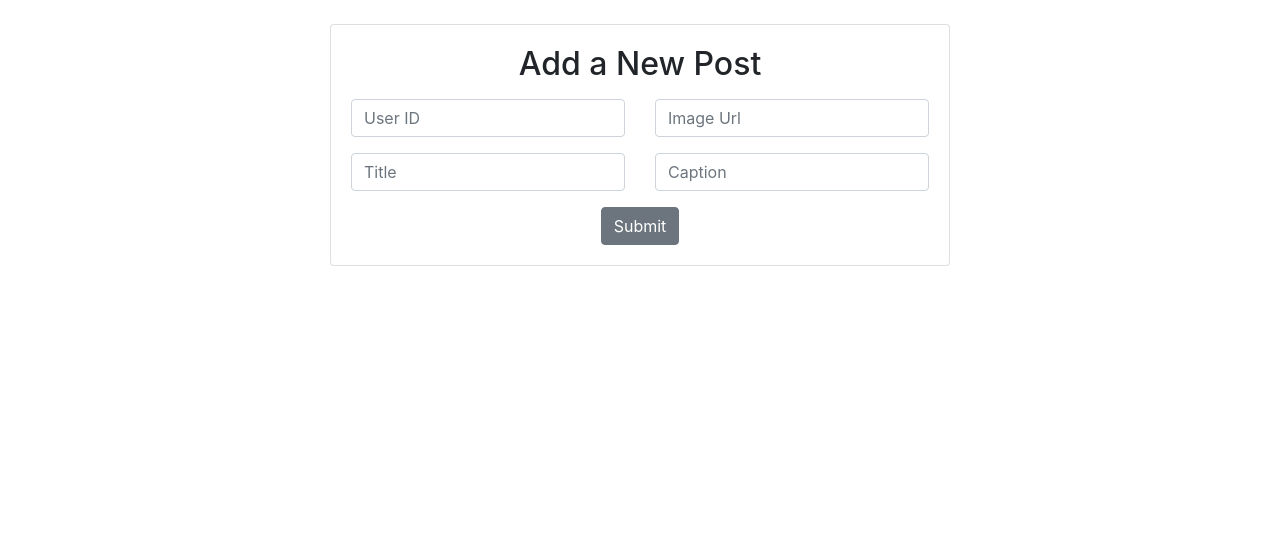
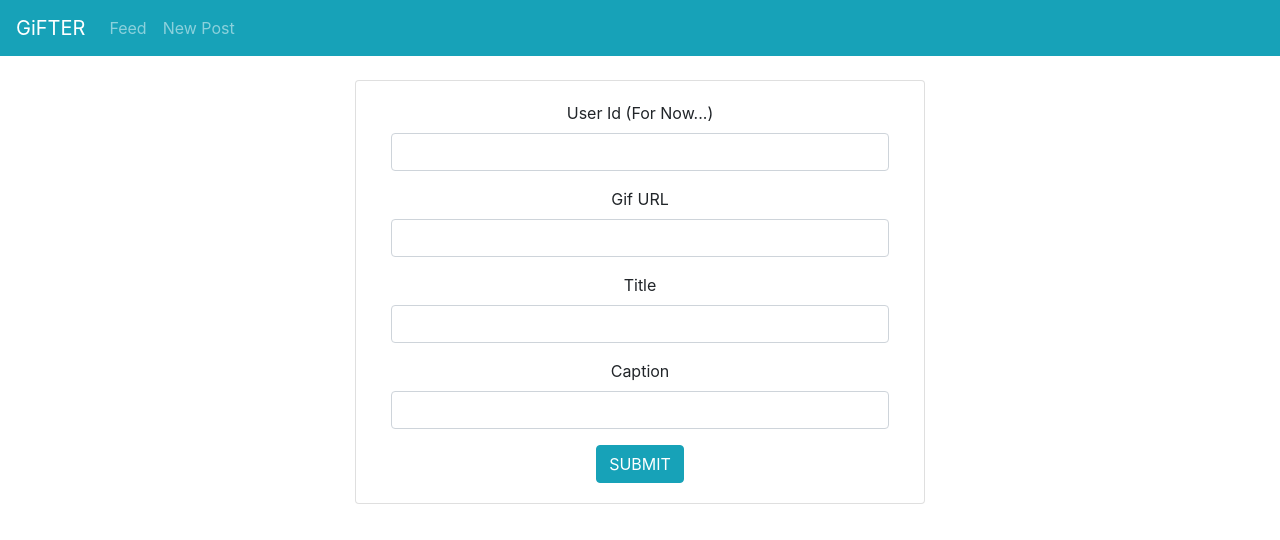
Before and after one commit to mjmccann90/Gifter, a React (Create React App) app in the folder Gifter/client/: page /posts/add in a window 1280 px wide. Shown: the top 540 px of the page. Built offline with nearby package versions, Linux system fonts and the light colour scheme.

Commit message:
modified a series of components

```diff
--- a/Gifter/client/src/App.js
+++ b/Gifter/client/src/App.js
@@ -3,12 +3,14 @@
 import "./App.css";
 import ApplicationViews from "./components/ApplicationViews";
 import { PostProvider } from "./providers/PostProvider";
+import Header from "./components/Header";
 
 function App() {
   return (
     <div className="App">
       <Router>
         <PostProvider>
+          <Header />
           <ApplicationViews />
         </PostProvider>
       </Router>
--- /dev/null
+++ b/Gifter/client/src/components/Header.js
@@ -0,0 +1,26 @@
+import React from "react";
+import { Link } from "react-router-dom";
+
+const Header = () => {
+  return (
+    <nav className="navbar navbar-expand navbar-dark bg-info">
+      <Link to="/" className="navbar-brand">
+        GiFTER
+      </Link>
+      <ul className="navbar-nav mr-auto">
+        <li className="nav-item">
+          <Link to="/" className="nav-link">
+            Feed
+          </Link>
+        </li>
+        <li className="nav-item">
+          <Link to="/posts/add" className="nav-link">
+            New Post
+          </Link>
+        </li>
+      </ul>
+    </nav>
+  );
+};
+
+export default Header;
--- a/Gifter/client/src/components/PostForm.js
+++ b/Gifter/client/src/components/PostForm.js
@@ -1,85 +1,78 @@
 import React, { useState, useContext } from "react";
-import { PostContext } from "../providers/PostProvider";
 import {
   Form,
   FormGroup,
-  Input,
   Card,
   CardBody,
-  Col,
+  Label,
+  Input,
   Button,
 } from "reactstrap";
+import { PostContext } from "../providers/PostProvider";
+import { useHistory } from "react-router-dom";
 
 const PostForm = () => {
-const {addPost, getAllPosts} = useContext(PostContext);
+  const { addPost } = useContext(PostContext);
+  const [userProfileId, setUserProfileId] = useState("");
+  const [imageUrl, setImageUrl] = useState("");
   const [title, setTitle] = useState("");
   const [caption, setCaption] = useState("");
-const [imageUrl, setImageUrl] = useState("");
-const [userProfileId, setUserProfileId] = useState("");
 
-const submit = (event) => {
-    event.preventDefault();
+  // Use this hook to allow us to programatically redirect users
+  const history = useHistory();
 
-    const post = { title, caption, imageUrl, userProfileId};
+  const submit = (e) => {
+    const post = {
+      imageUrl,
+      title,
+      caption,
+      userProfileId: +userProfileId,
+    };
 
-    addPost(post).then(getAllPosts);
+    addPost(post).then((p) => {
+      // Navigate the user back to the home route
+      history.push("/");
+    });
   };
 
   return (
-<div className="container mt-4">
+    <div className="container pt-4">
       <div className="row justify-content-center">
-        <div className="cards-column">
-
-            <Card>
-
+        <Card className="col-sm-12 col-lg-6">
           <CardBody>
-
-                    <h2 className="text-center mb-3">Add a New Post</h2>
-
-                    <Form onSubmit={submit}>
-                        <FormGroup row>
-                            <Col>
+            <Form>
+              <FormGroup>
+                <Label for="userId">User Id (For Now...)</Label>
                 <Input
-                            placeholder="User ID"
-                            onChange={(event)=> setUserProfileId(event.target.value)}
+                  id="userId"
+                  onChange={(e) => setUserProfileId(e.target.value)}
                 />
-                            </Col>
-
-                            <Col>
+              </FormGroup>
+              <FormGroup>
+                <Label for="imageUrl">Gif URL</Label>
                 <Input
-                            placeholder="Image Url"
-                            onChange={(event)=> setImageUrl(event.target.value)}
+                  id="imageUrl"
+                  onChange={(e) => setImageUrl(e.target.value)}
                 />
-                            </Col>
               </FormGroup>
-
-                        <FormGroup row>
-                            <Col>
+              <FormGroup>
+                <Label for="title">Title</Label>
+                <Input id="title" onChange={(e) => setTitle(e.target.value)} />
+              </FormGroup>
+              <FormGroup>
+                <Label for="caption">Caption</Label>
                 <Input
-                            placeholder="Title"
-                            onChange={(event)=> setTitle(event.target.value)}
+                  id="caption"
+                  onChange={(e) => setCaption(e.target.value)}
                 />
-                            </Col>
-
-                            <Col>
-                            <Input
-                            placeholder="Caption"
-                            onChange={(event)=> setCaption(event.target.value)}
-                            />
-                            </Col>
               </FormGroup>
-
-                            <Button type="submit" className="btn-block-info"> Submit</Button>
             </Form>
-
+            <Button color="info" onClick={submit}>
+              SUBMIT
+            </Button>
           </CardBody>
-
         </Card>
-
       </div>
-
-    </div>
-
     </div>
   );
 };
```
Lines whose indentation alone changed are shown as unchanged.
